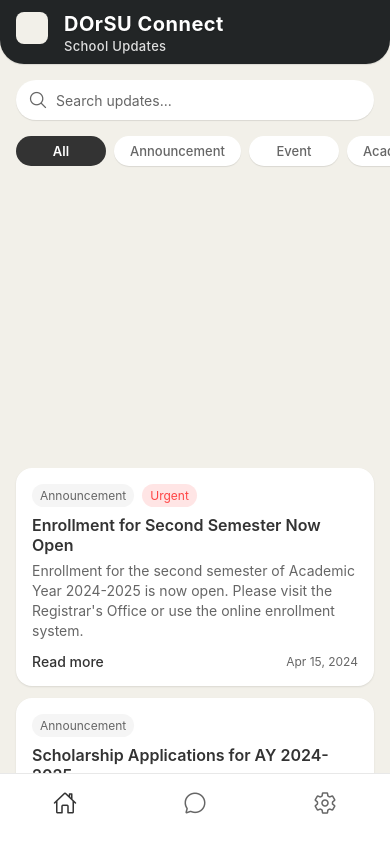
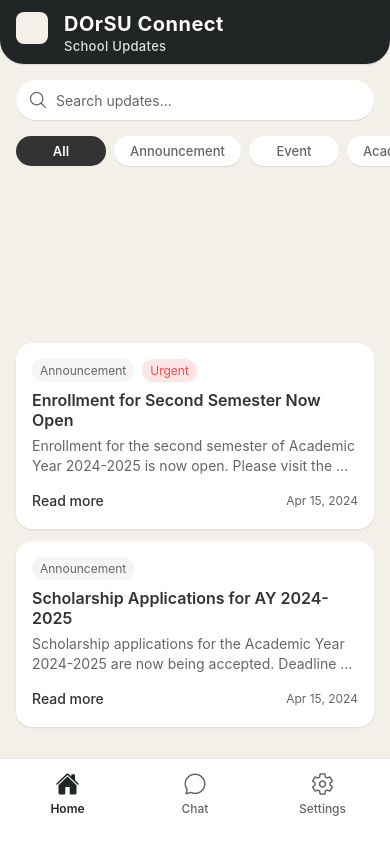
Before and after one commit to Ivevan/DORSUCONNECT, a React Native app: screen /SchoolUpdates in a window 390 px wide. Built offline with nearby package versions, Linux system fonts and the light colour scheme.

Commit message:
School Card update

```diff
--- a/screens/SchoolUpdates.tsx
+++ b/screens/SchoolUpdates.tsx
@@ -1,5 +1,5 @@
-import { StyleSheet, Text, View, TextInput, TouchableOpacity, SafeAreaView, ScrollView, Dimensions, Platform, StatusBar } from 'react-native';
-import React, { useState } from 'react';
+import { StyleSheet, Text, View, TextInput, TouchableOpacity, SafeAreaView, ScrollView, Dimensions, Platform, StatusBar, AppState } from 'react-native';
+import React, { useState, useEffect } from 'react';
 import { MaterialIcons, Ionicons } from '@expo/vector-icons';
 import { useNavigation } from '@react-navigation/native';
 import { NativeStackNavigationProp } from '@react-navigation/native-stack';
@@ -15,12 +15,41 @@ const { width } = Dimensions.get('window');
 
 type FilterType = 'All' | 'Announcement' | 'Event' | 'Academic';
 
+interface UpdateCardProps {
+  tags: string[];
+  title: string;
+  description: string;
+  date: string;
+  id: string; // Add this line
+}
+
 const SchoolUpdates = () => {
   const navigation = useNavigation<NavigationProp>();
   const [activeFilter, setActiveFilter] = useState<FilterType>('All');
+  const [expandedCards, setExpandedCards] = useState<string[]>([]); // Add this line
+  const [activeTab, setActiveTab] = useState('home'); // Add this line
+  const [appState, setAppState] = useState(AppState.currentState);
+
+  useEffect(() => {
+    const subscription = AppState.addEventListener('change', nextAppState => {
+      setAppState(nextAppState);
+    });
+
+    return () => {
+      subscription.remove();
+    };
+  }, []);
 
   const handleBack = () => {
     navigation.goBack();
+  };
+
+  const toggleCardExpansion = (id: string) => {
+    setExpandedCards(prev =>
+      prev.includes(id)
+        ? prev.filter(cardId => cardId !== id)
+        : [...prev, id]
+    );
   };
 
   const FilterChip = ({ label, isActive, onPress }: { label: FilterType, isActive: boolean, onPress: () => void }) => (
@@ -36,13 +65,13 @@ const SchoolUpdates = () => {
     tags,
     title,
     description,
-    date
-  }: {
-    tags: string[],
-    title: string,
-    description: string,
-    date: string
-  }) => (
+    date,
+    id
+  }: UpdateCardProps) => {
+    const isExpanded = expandedCards.includes(id);
+    const maxLines = isExpanded ? undefined : 2;
+
+    return (
       <View style={styles.updateCard}>
         <View style={styles.tagContainer}>
           {tags.map((tag, index) => (
@@ -61,14 +90,56 @@ const SchoolUpdates = () => {
           ))}
         </View>
         <Text style={styles.updateTitle}>{title}</Text>
-      <Text style={styles.updateDescription}>{description}</Text>
+        <Text
+          style={[
+            styles.updateDescription,
+            isExpanded && styles.expandedDescription
+          ]}
+          numberOfLines={maxLines}
+        >
+          {description}
+        </Text>
         <View style={styles.updateFooter}>
-        <TouchableOpacity>
-          <Text style={styles.readMoreLink}>Read more</Text>
+          <TouchableOpacity onPress={() => toggleCardExpansion(id)}>
+            <Text style={styles.readMoreLink}>
+              {isExpanded ? 'Show less' : 'Read more'}
+            </Text>
           </TouchableOpacity>
           <Text style={styles.updateDate}>{date}</Text>
         </View>
       </View>
+    );
+  };
+
+  const NavItem = ({
+    icon,
+    activeIcon,
+    label,
+    isActive,
+    onPress
+  }: {
+    icon: any,
+    activeIcon: any,
+    label: string,
+    isActive: boolean,
+    onPress: () => void
+  }) => (
+    <TouchableOpacity
+      style={styles.navItem}
+      onPress={onPress}
+    >
+      <Ionicons
+        name={isActive ? activeIcon : icon}
+        size={24}
+        color={isActive ? '#222526' : '#666'}
+      />
+      <Text style={[
+        styles.navLabel,
+        isActive && styles.navLabelActive
+      ]}>
+        {label}
+      </Text>
+    </TouchableOpacity>
   );
 
   return (
@@ -125,31 +196,50 @@ const SchoolUpdates = () => {
       <ScrollView
         style={styles.updatesContainer}
         contentContainerStyle={styles.updatesContentContainer}
+        showsVerticalScrollIndicator={false}
+        bounces={true}
+        overScrollMode="never"
       >
         <UpdateCard
+          id="1" // Add unique IDs for each card
           tags={['Announcement', 'Urgent']}
           title="Enrollment for Second Semester Now Open"
           description="Enrollment for the second semester of Academic Year 2024-2025 is now open. Please visit the Registrar's Office or use the online enrollment system."
           date="Apr 15, 2024"
         />
         <UpdateCard
+          id="2"
           tags={['Announcement']}
           title="Scholarship Applications for AY 2024-2025"
-          description="Scholarship applications for the Academic Year 2024-2025 are now being accepted. Deadline for..."
+          description="Scholarship applications for the Academic Year 2024-2025 are now being accepted. Deadline for submission is May 15, 2024."
           date="Apr 15, 2024"
         />
       </ScrollView>
 
+      <View style={styles.bottomNavContainer}>
         <View style={styles.bottomNav}>
-        <TouchableOpacity style={styles.navItem}>
-          <Ionicons name="home-outline" size={24} color="#333" />
-        </TouchableOpacity>
-        <TouchableOpacity style={styles.navItem}>
-          <Ionicons name="chatbubble-outline" size={24} color="#666" />
-        </TouchableOpacity>
-        <TouchableOpacity style={styles.navItem}>
-          <Ionicons name="settings-outline" size={24} color="#666" />
-        </TouchableOpacity>
+          <NavItem
+            icon="home-outline"
+            activeIcon="home"
+            label="Home"
+            isActive={activeTab === 'home'}
+            onPress={() => setActiveTab('home')}
+          />
+          <NavItem
+            icon="chatbubble-outline"
+            activeIcon="chatbubble"
+            label="Chat"
+            isActive={activeTab === 'chat'}
+            onPress={() => setActiveTab('chat')}
+          />
+          <NavItem
+            icon="settings-outline"
+            activeIcon="settings"
+            label="Settings"
+            isActive={activeTab === 'settings'}
+            onPress={() => setActiveTab('settings')}
+          />
+        </View>
       </View>
       <View style={styles.bottomSpacer} />
     </SafeAreaView>
@@ -249,7 +339,7 @@ const styles = StyleSheet.create({
   filterContainer: {
     paddingHorizontal: 16,
     marginVertical: 8,
-    height: 10, // Increased from 10 to give more space
+    height: 40, // Increased from 10 to give more space
     marginBottom: 16,
   },
   filterChip: {
@@ -288,9 +378,10 @@ const styles = StyleSheet.create({
   updatesContainer: {
     flex: 1,
     paddingHorizontal: 16,
+    marginTop: -350, // Added to move cards up and fill the gap
   },
   updatesContentContainer: {
-    paddingBottom: 16,
+    paddingBottom: 100, // Increased to provide space for bottom navigation
   },
   updateCard: {
     backgroundColor: '#FFFFFF',
@@ -339,6 +430,9 @@ const styles = StyleSheet.create({
     marginBottom: 12,
     lineHeight: 20,
   },
+  expandedDescription: {
+    marginBottom: 16,
+  },
   updateFooter: {
     flexDirection: 'row',
     justifyContent: 'space-between',
@@ -348,26 +442,52 @@ const styles = StyleSheet.create({
     color: '#333',
     fontSize: 14,
     fontWeight: '500',
+    paddingVertical: 4, // Add padding for better touch target
   },
   updateDate: {
     color: '#666',
     fontSize: 12,
   },
+  bottomNavContainer: {
+    width: '100%',
+    backgroundColor: '#FFFFFF',
+    borderTopWidth: 1,
+    borderTopColor: '#E8E8E8',
+    position: 'absolute',
+    bottom: 0,
+    left: 0,
+    right: 0,
+  },
   bottomNav: {
     flexDirection: 'row',
-    justifyContent: 'space-around',
+    justifyContent: 'space-evenly',
     alignItems: 'center',
+    paddingTop: 8,
+    paddingBottom: Platform.OS === 'android' ? 8 : 24,
     backgroundColor: '#FFFFFF',
-    paddingVertical: 12,
-    borderTopWidth: 1,
-    borderTopColor: '#E8E8E8',
-    paddingBottom: Platform.OS === 'android' ? 12 : 24,
+  },
+  navItem: {
+    flex: 1,
+    alignItems: 'center',
+    justifyContent: 'center',
+    paddingVertical: 4,
+    minWidth: 80,
+    maxWidth: 120,
+  },
+  navLabel: {
+    fontSize: 12,
+    color: '#666',
+    marginTop: 4,
+    fontWeight: '500',
+    textAlign: 'center',
+    position: 'relative',
+  },
+  navLabelActive: {
+    color: '#222526',
+    fontWeight: '600',
   },
   bottomSpacer: {
-    height: Platform.OS === 'android' ? 16 : 0,
-  },
-  navItem: {
-    padding: 4,
+    height: Platform.OS === 'android' ? 0 : 0,
   },
 });
 
```
Lines whose indentation alone changed are shown as unchanged.
